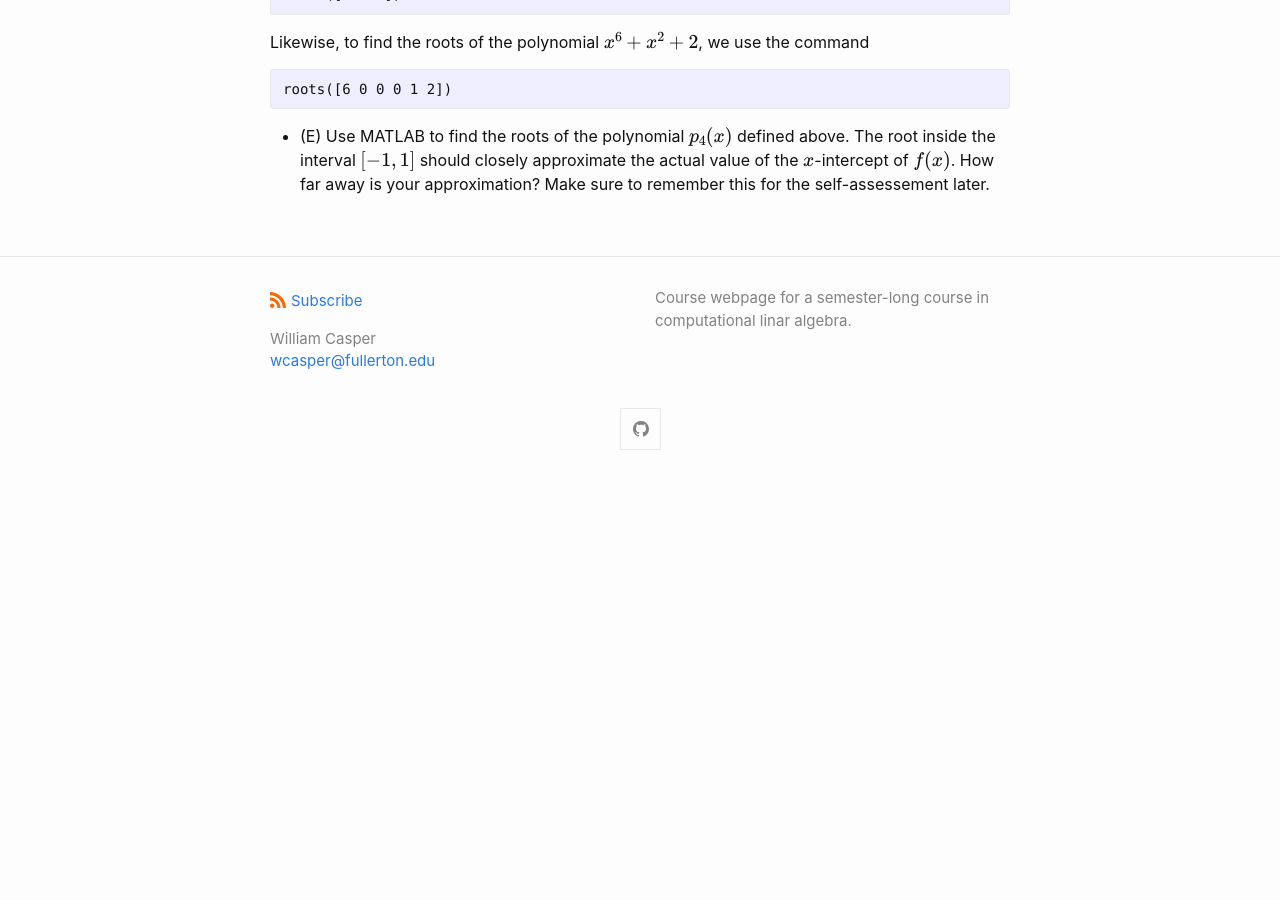
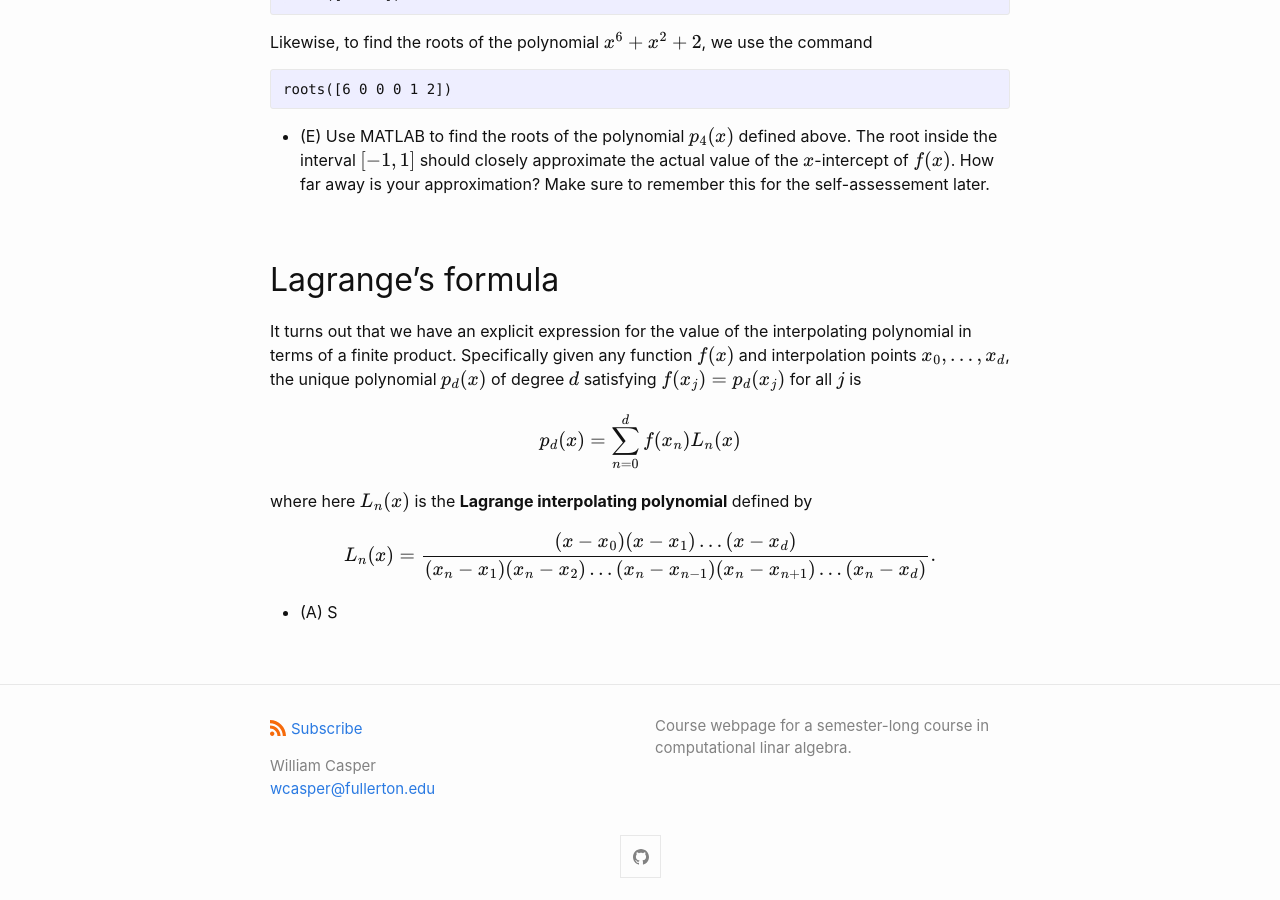
Before and after one commit to wcasper/math107spring2022, a Jekyll site: the page built from _worksheets/ws6/ws6.md, in a window 1280 px wide and 900 px high, scrolled down 3133 px. Built offline with Jekyll 4.4.1, drawn with Linux system fonts in a browser that asks for light colours; before the commit the page ends 3618 px from its top, so only the background shows below that; some of the changed text lies outside the part shown.

Commit message:
added lagrange

````diff
--- a/_worksheets/ws6/ws6.md
+++ b/_worksheets/ws6/ws6.md
@@ -8,7 +8,7 @@ permalink: /worksheets/ws6
 
 This is a self-guided **group worksheet**.  Work with your group members to follow the instructions below and explore!  Note that some of the results will be assessed later, so make sure you do it right!
 
-## Interpolation
+## Polynomial Interpolation
 
 Oftentimes when we are dealing with a very complicated function $$f(x)$$, typical tasks such as differentiating $$f(x)$$, integrating $$f(x)$$ or even evaluating $$f(x)$$ at a point can become challening.
 One tactic that is often used is to **approximate** $$f(x)$$ by a nicer function, such as a polynomial $$p(x)$$, on a specific interval.
@@ -93,3 +93,17 @@ roots([6 0 0 0 1 2])
 ```
 
 * (E) Use MATLAB to find the roots of the polynomial $$p_4(x)$$ defined above.  The root inside the interval $$[-1,1]$$ should closely approximate the actual value of the $$x$$-intercept of $$f(x)$$.  How far away is your approximation?  Make sure to remember this for the self-assessement later.
+
+
+## Lagrange's formula
+
+It turns out that we have an explicit expression for the value of the interpolating polynomial in terms of a finite product.
+Specifically given any function $$f(x)$$ and interpolation points $$x_0,\dots, x_d$$, the unique polynomial $$p_d(x)$$ of degree $$d$$ satisfying $$f(x_j) = p_d(x_j)$$ for all $$j$$ is
+
+$$p_d(x) = \sum_{n=0}^d f(x_n)L_n(x)$$
+
+where here $$L_n(x)$$ is the **Lagrange interpolating polynomial** defined by
+
+$$L_n(x) = \frac{(x-x_0)(x-x_1)\dots(x-x_d)}{(x_n-x_1)(x_n-x_2)\dots (x_n-x_{n-1})(x_n-x_{n+1})\dots (x_n-x_d)}.$$
+
+* (A) S
````
